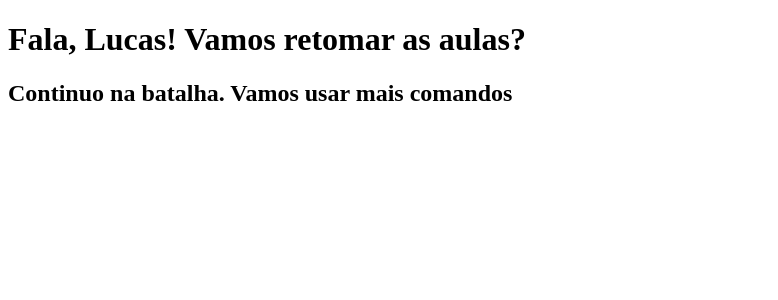
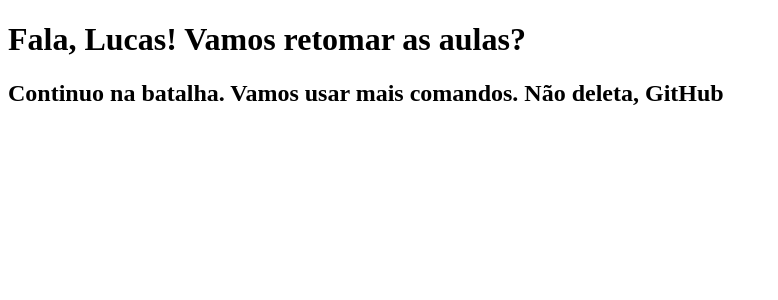
Before and after one commit to LukeMed/clone-tabnews, a Next.js app: page / in a window 1280 px wide. Shown: the top 300 px of the page, without its empty margins (0-778 px from the left). Built offline with nearby package versions, Linux system fonts and the light colour scheme.

Commit message:
Up date 17/10/2024

```diff
--- a/pages/index.js
+++ b/pages/index.js
@@ -1,7 +1,7 @@
 function Home(){
 
     return <><h1>Fala, Lucas! Vamos retomar as aulas?</h1>
-    <h2>Continuo na batalha. Vamos usar mais comandos</h2></>
+    <h2>Continuo na batalha. Vamos usar mais comandos. Não deleta, GitHub</h2></>
 }
 
 export default Home;
```
